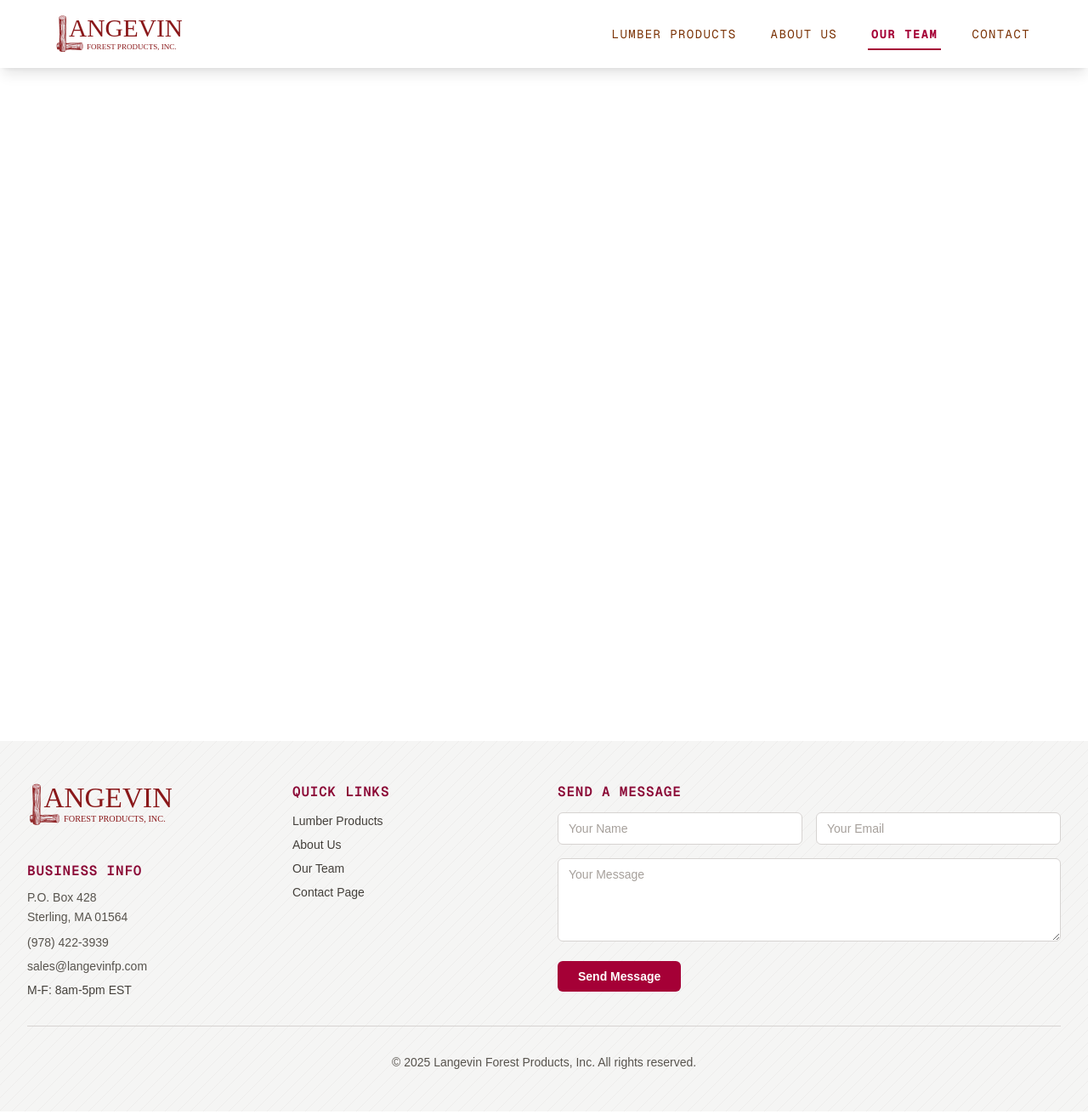
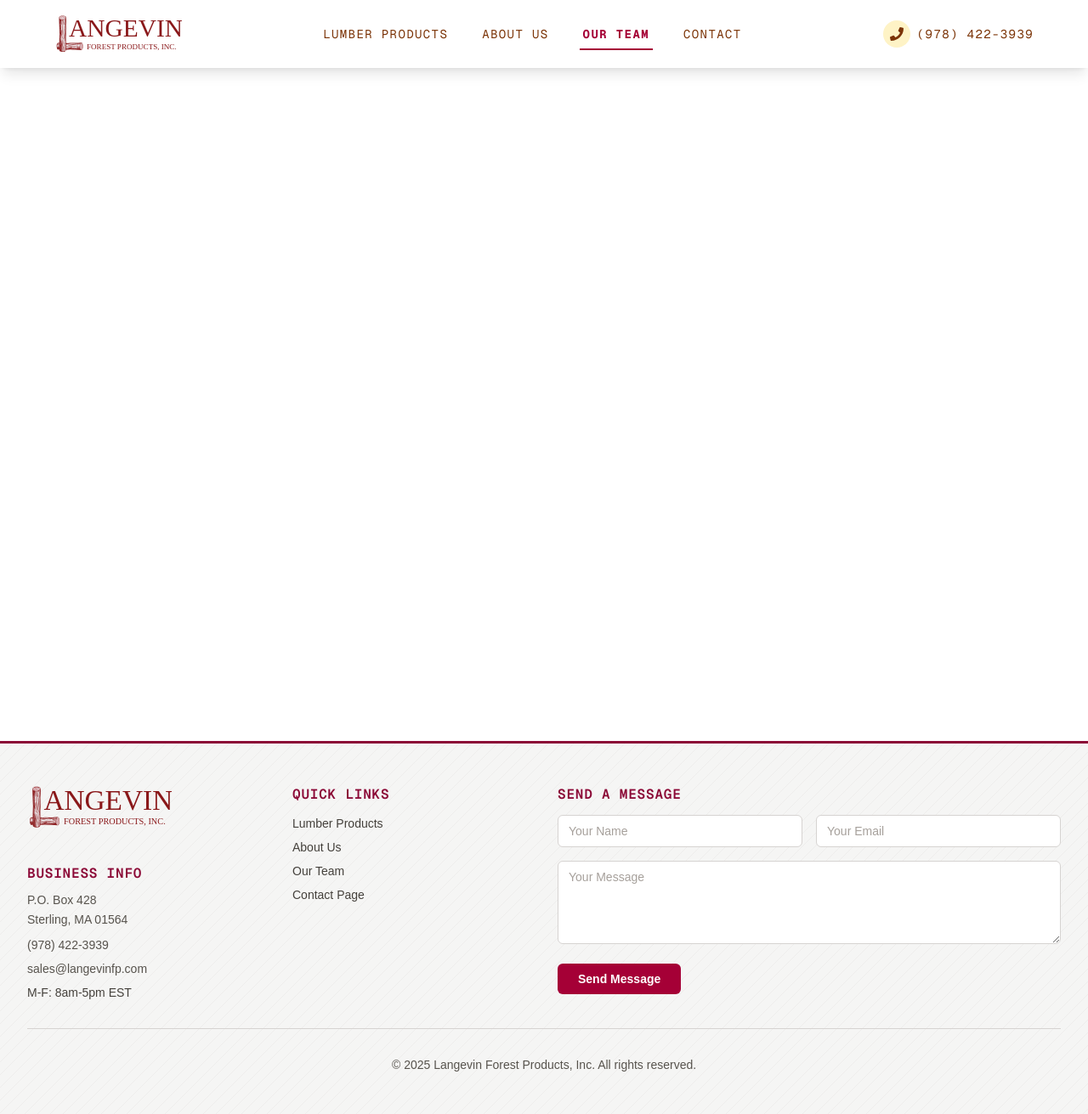
Before and after one commit to langevinfp/nextjs-boilerplate, a Next.js app: page /our-team in a window 1280 px wide. Shown: the whole page at 85% size. Built offline with nearby package versions, Linux system fonts and the light colour scheme.

Commit message:
Add phone number to header, team link to homepage and update footer border style

```diff
--- a/app/components/Footer.tsx
+++ b/app/components/Footer.tsx
@@ -28,7 +28,7 @@ export default function Footer() {
 
   return (
     <footer
-      className="bg-stone-100 text-stone-700 py-12 mt-auto"
+      className="bg-stone-100 text-stone-700 py-12 mt-auto border-t-3 border-rose-900"
       style={{
         backgroundImage: `url("${patternDataUri}")`,
         backgroundRepeat: "repeat",
--- a/app/components/Header.tsx
+++ b/app/components/Header.tsx
@@ -3,6 +3,7 @@
 import Image from "next/image";
 import Link from "next/link";
 import { usePathname } from "next/navigation";
+import { FaPhone } from "react-icons/fa";
 
 export default function Header() {
   const pathname = usePathname();
@@ -45,6 +46,18 @@ export default function Header() {
             ))}
           </ul>
         </nav>
+
+        <a
+          href="tel:+19784223939"
+          className="flex items-center text-amber-900 hover:text-rose-800 transition-colors duration-300 group"
+        >
+          <span className="bg-amber-100 p-2 rounded-full mr-2 group-hover:bg-rose-100 transition-colors duration-300">
+            <FaPhone className="text-amber-900 group-hover:text-rose-800 transition-colors duration-300" />
+          </span>
+          <span className="text-sm font-mono tracking-[.1em] group-hover:font-semibold transition-all duration-300">
+            (978) 422-3939
+          </span>
+        </a>
       </div>
     </header>
   );
--- a/app/page.tsx
+++ b/app/page.tsx
@@ -282,6 +282,29 @@ export default function Home() {
               Western species, utilizing reload locations throughout Canada and
               the Eastern US.
             </p>
+            {/* Meet the Team Link */}
+            <div className="mt-12">
+              <Link
+                href="/our-team"
+                className="inline-flex items-center text-lg font-medium text-rose-800 border-b-2 border-rose-800/50 hover:border-rose-800 transition-all duration-300 group"
+              >
+                Meet the Team
+                <svg
+                  xmlns="http://www.w3.org/2000/svg"
+                  className="h-5 w-5 ml-2 group-hover:translate-x-1 transition-transform duration-300"
+                  fill="none"
+                  viewBox="0 0 24 24"
+                  stroke="currentColor"
+                >
+                  <path
+                    strokeLinecap="round"
+                    strokeLinejoin="round"
+                    strokeWidth={2}
+                    d="M14 5l7 7m0 0l-7 7m7-7H3"
+                  />
+                </svg>
+              </Link>
+            </div>
           </div>
         </div>
       </section>
--- a/package.json
+++ b/package.json
@@ -12,7 +12,8 @@
     "mini-svg-data-uri": "^1.4.4",
     "next": "15.3.1",
     "react": "^19.0.0",
-    "react-dom": "^19.0.0"
+    "react-dom": "^19.0.0",
+    "react-icons": "^5.5.0"
   },
   "devDependencies": {
     "@tailwindcss/postcss": "^4",
```
Also changed, not shown: 1 other file (tests, documents, lock files or other folders).
